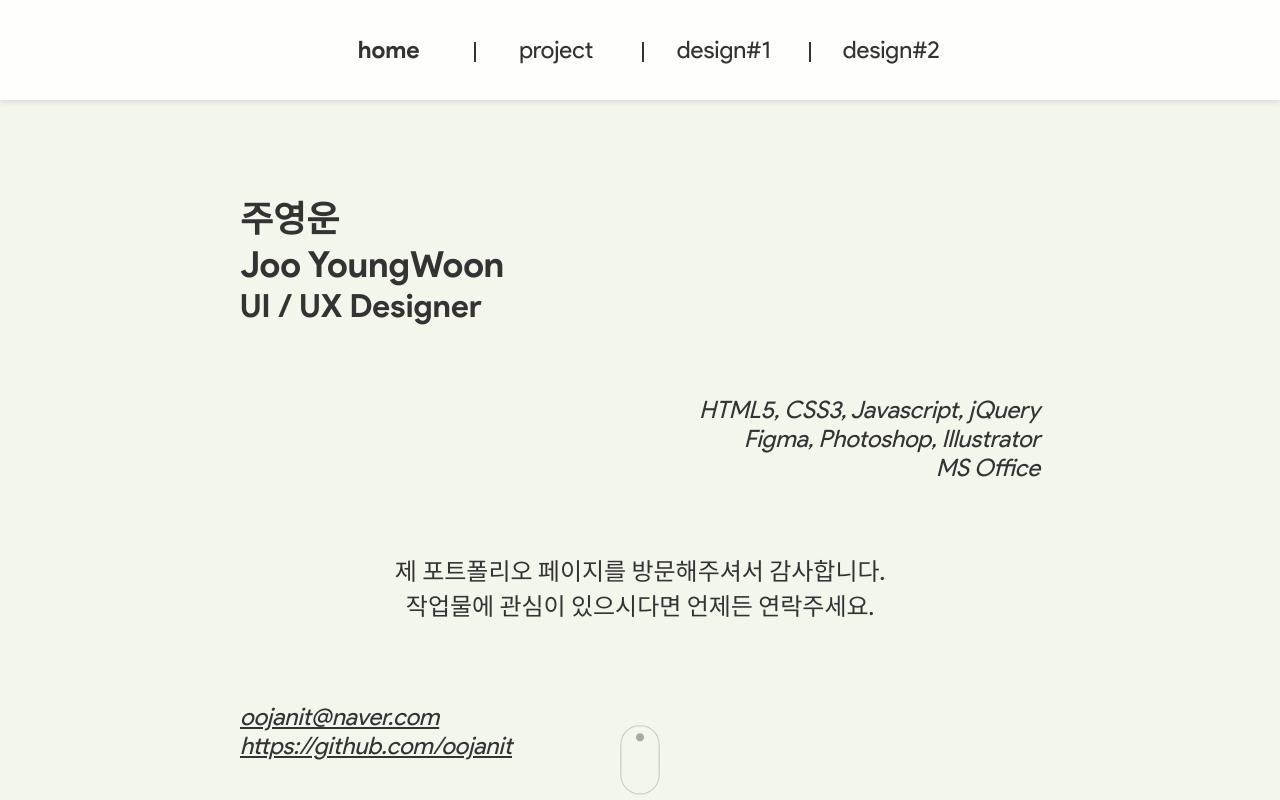
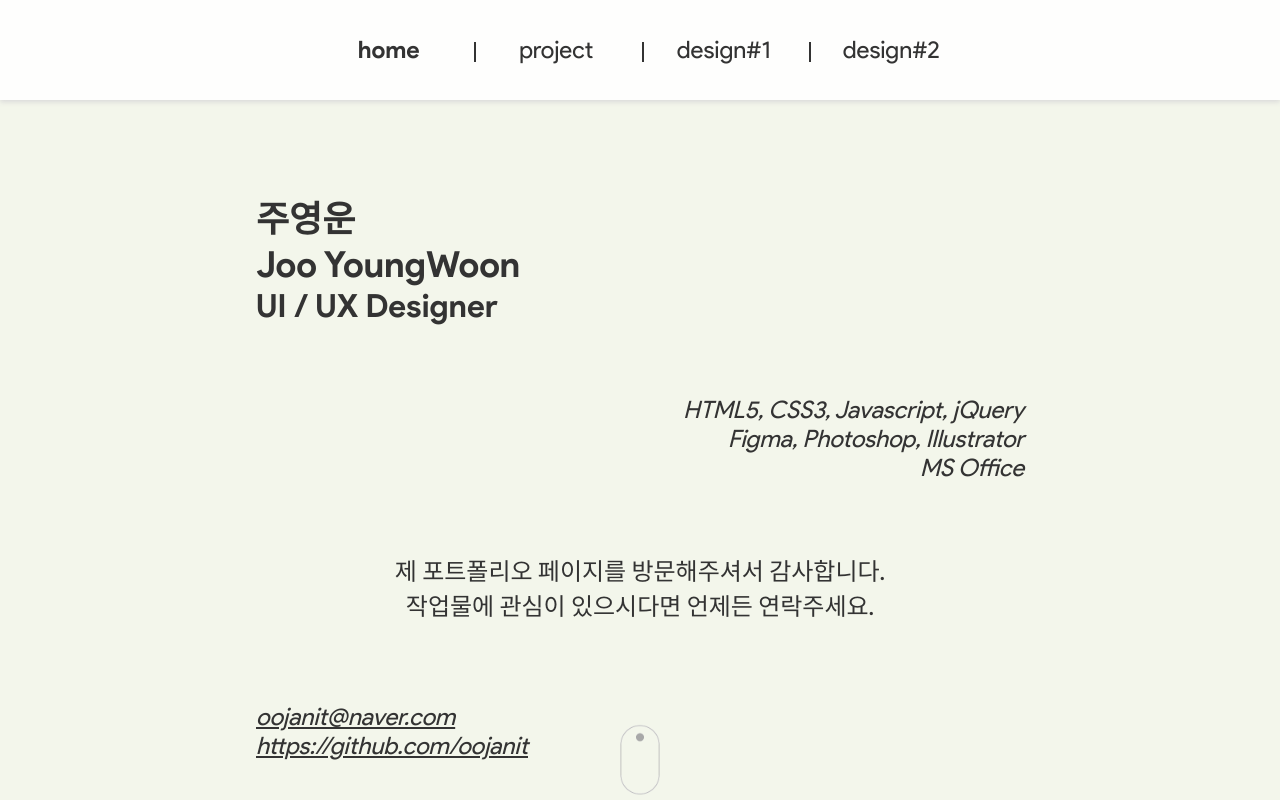
Before and after one commit to oojanit/Portfolio, a plain HTML site: page index.html in a window 1280 px wide. Shown: the top 800 px of the page. Drawn offline with Linux system fonts and the light colour scheme.

Commit message:
Update index.css

```diff
--- a/index.css
+++ b/index.css
@@ -132,7 +132,8 @@ main#home {
 }
 
 #home .profile {
-    width: 800px;
+    width: 60%;
+    max-width: 1280px;
     /* margin-left: 80px; */
     margin: 0 auto;
     /* float: left; */
```
